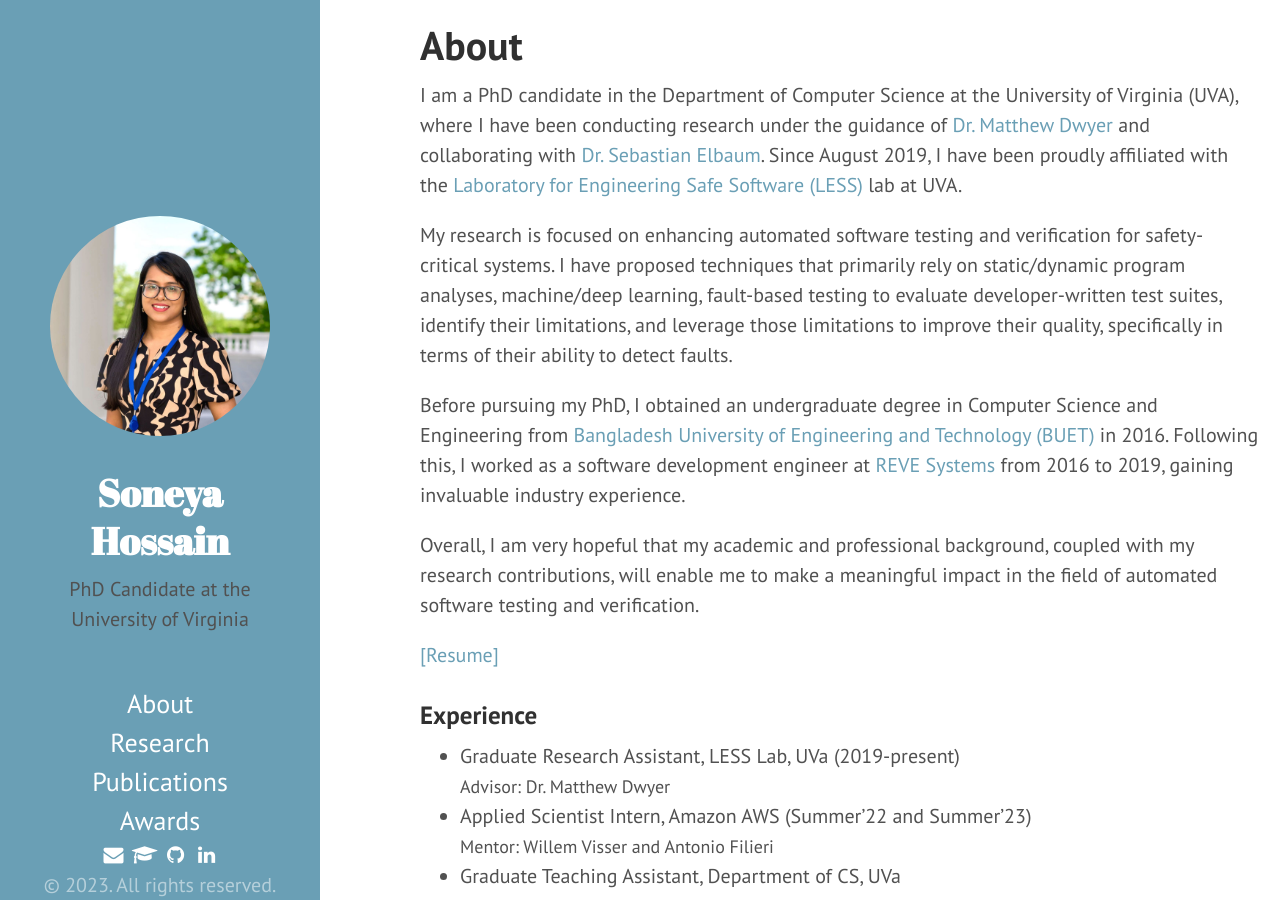
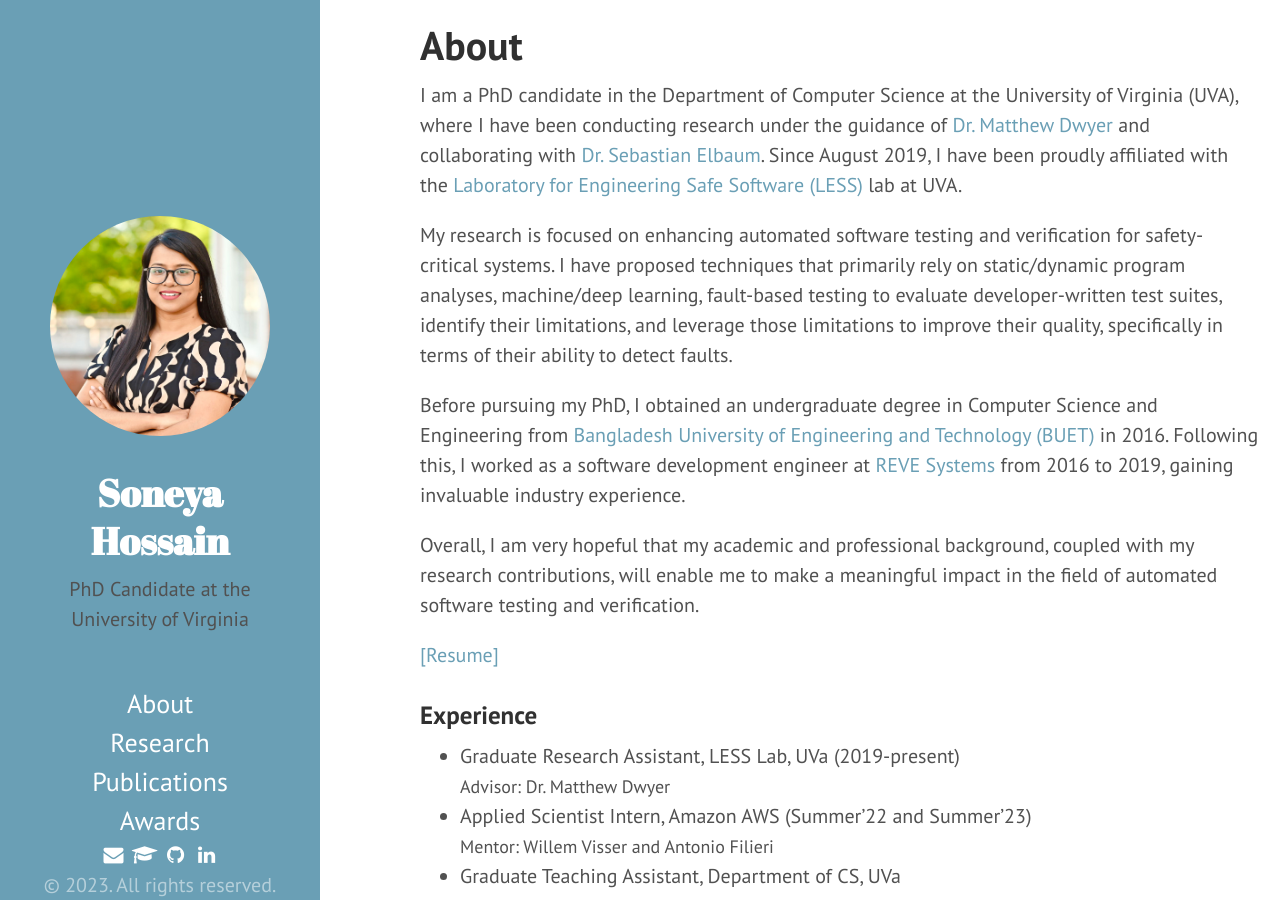
Before and after one commit to soneyahossain/soneyahossain.github.io, a Jekyll site: the page built from index.md, in a window 1280 px wide and 900 px high. Built offline with Jekyll 4.4.1, drawn with Linux system fonts in a browser that asks for light colours; cached includes are drawn as plain includes.

Commit message:
delete old files

```diff
--- a/_config.yml
+++ b/_config.yml
@@ -17,7 +17,7 @@ author:
   name:           'Soneya Hossain'
   #url:            https://soneyahossain.github.io
 
-logo:             /assets/img/test.jpg
+logo:             /assets/img/profile.png
 #paginate:         5
 gems:             [jekyll-paginate, jekyll-seo-tag, jekyll-sitemap, jekyll-gist, jekyll-include-cache]
 
```
Also changed, not shown: assets/img/profile-bk.jpg (deleted), assets/img/profile.jpg (deleted), assets/img/profile.png, assets/img/profile.resized.resized.png (deleted), assets/img/test.jpg (deleted), 1 other file.
